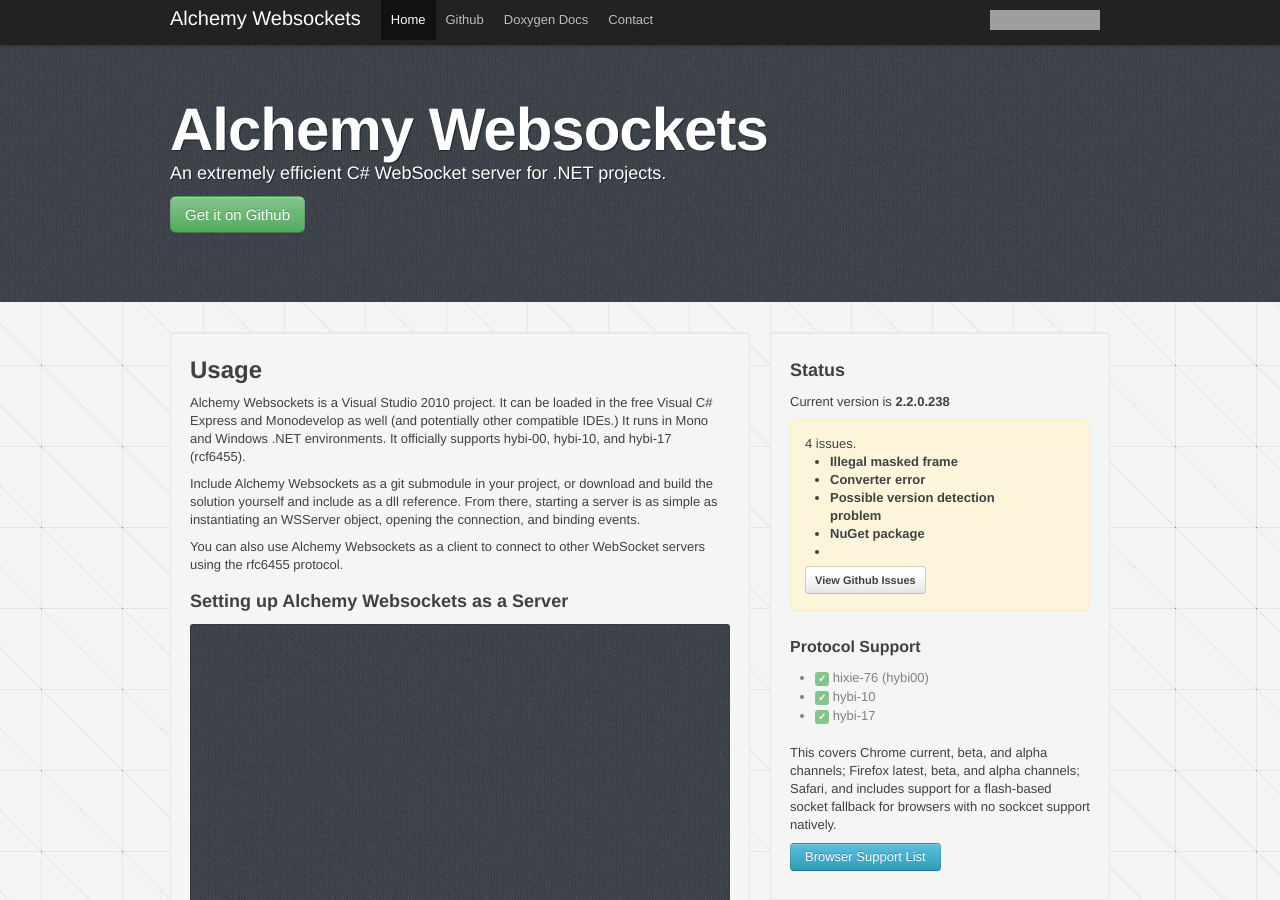
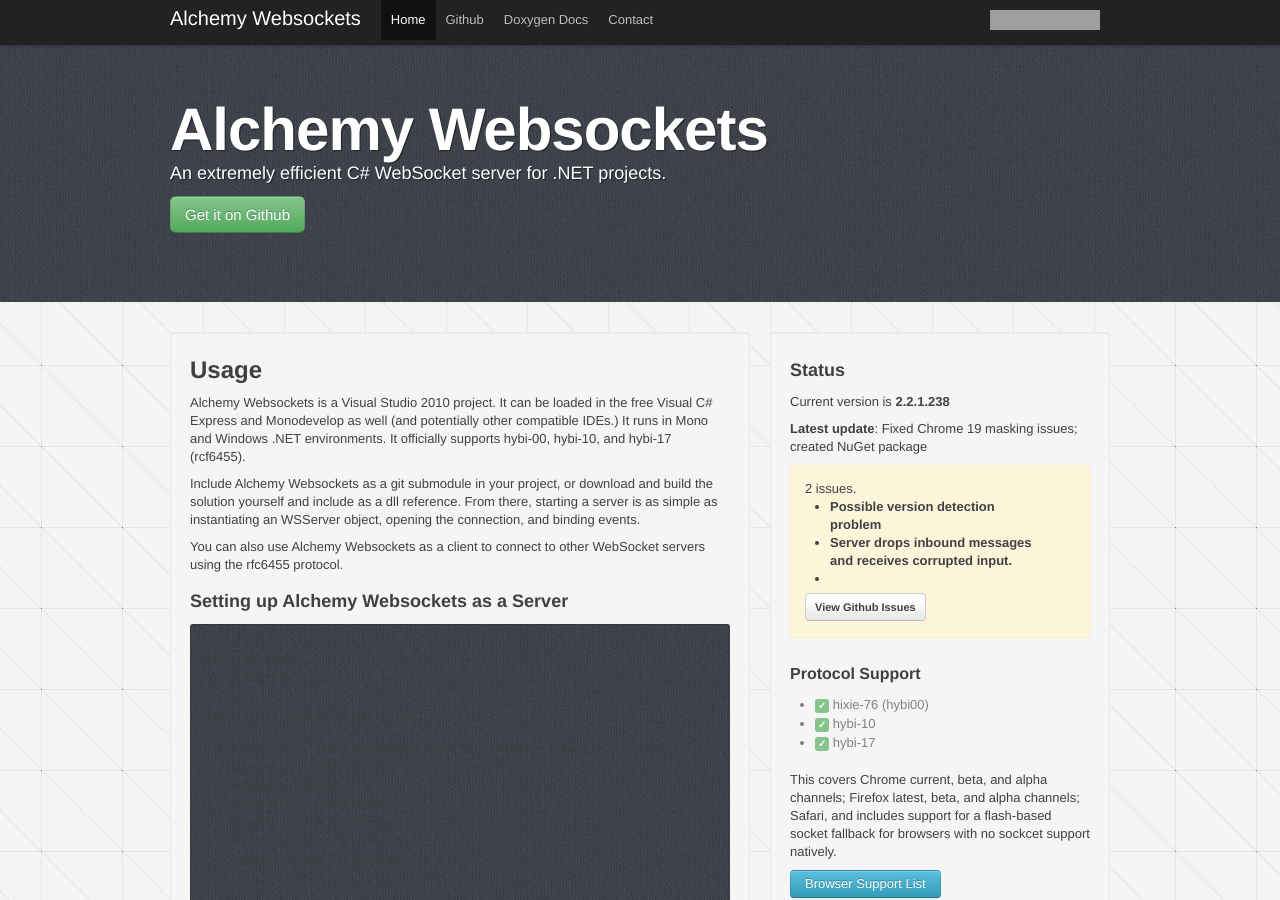
Before and after one commit to Olivine-Labs/Alchemy-Websockets, a Jekyll site: the page built from index.html, in a window 1280 px wide and 900 px high. Built offline with Jekyll 4.4.1, drawn with Linux system fonts in a browser that asks for light colours; nearby versions of some CDN libraries; Markdown is read by kramdown in place of the engine named in the settings; grey boxes are pictures that could not be loaded.

Commit message:
updated issues

```diff
--- a/index.html
+++ b/index.html
@@ -119,16 +119,18 @@ static void OnReceive(UserContext context)
         <h3>Status</h3>
 
         <p>
-          Current version is <strong>2.2.0.238</strong>
+          Current version is <strong>2.2.1.238</strong>
+        </p>
+
+        <p>
+          <strong>Latest update</strong>: Fixed Chrome 19 masking issues; created NuGet package
         </p>
 
         <div class="alert-message block-message warning">
-          <p>4 issues.</p>
+          <p>2 issues.</p>
           <ul>
-            <li><a href="https://github.com/Olivine-Labs/Alchemy-Websockets/issues/21">Illegal masked frame</a>
-            <li><a href="https://github.com/Olivine-Labs/Alchemy-Websockets/issues/22">Converter error</a>
             <li><a href="https://github.com/Olivine-Labs/Alchemy-Websockets/issues/23">Possible version detection problem</a>
-            <li><a href="https://github.com/Olivine-Labs/Alchemy-Websockets/issues/24">NuGet package</a>
+            <li><a href="https://github.com/Olivine-Labs/Alchemy-Websockets/issues/25">Server drops inbound messages and receives corrupted input.</a>
             <li>
           </ul>
           <div class="alert-actions">
```
